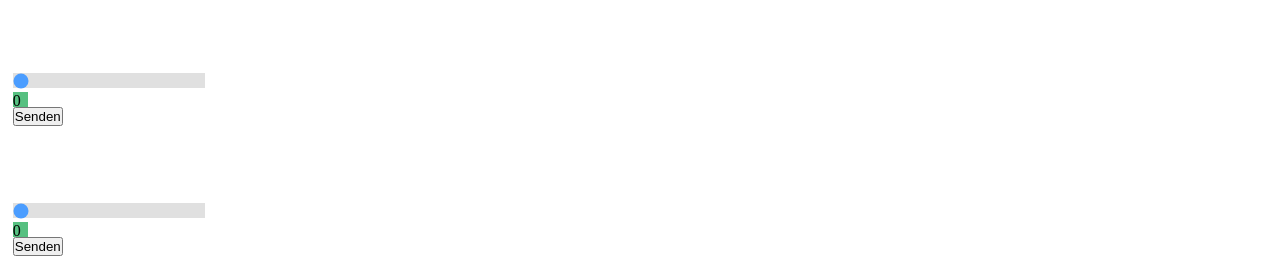
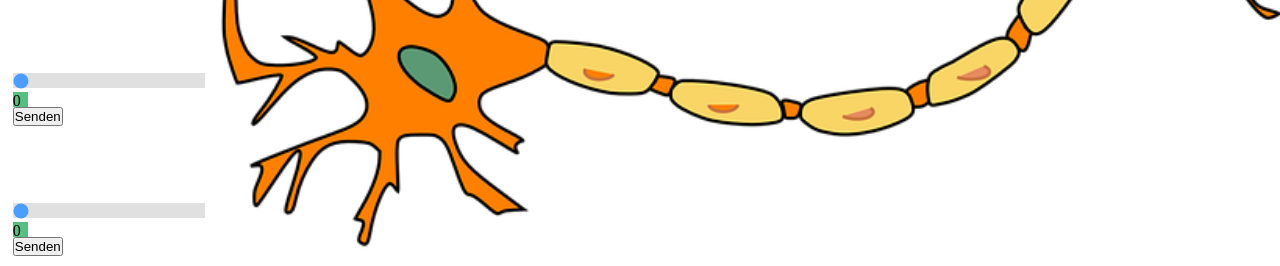
Before and after one commit to Avafir/IPA, a plain HTML site: page index.html in a window 1280 px wide. Shown: the part 312-578 px from the top of the page. Drawn offline with Linux system fonts and the light colour scheme.

Commit message:
Update style.css

```diff
--- a/style.css
+++ b/style.css
@@ -83,10 +83,12 @@ header{
     float: left;
 }
 
-#animation img{
+#canvas{
+    background: url('images/NervenzellePlatzhalter2.png');
     background-size: cover;
+    background-repeat: no-repeat;
+    width: 100%;
     height: 100%;
-    width: 100%;
 }
 
 #bot-container{
```
